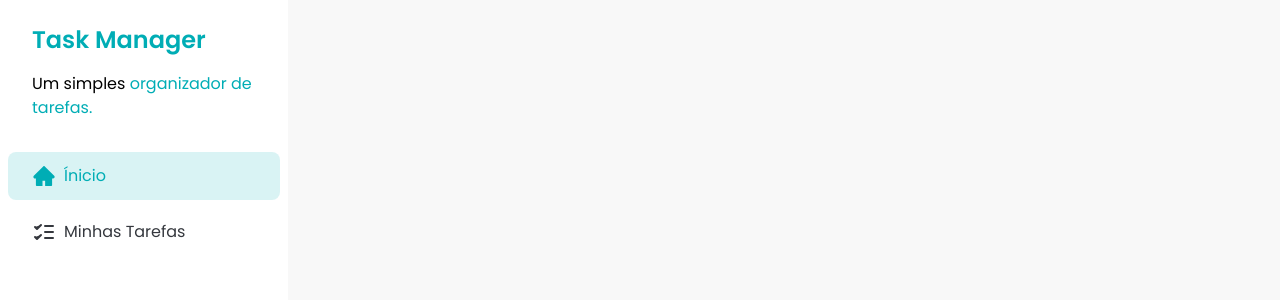
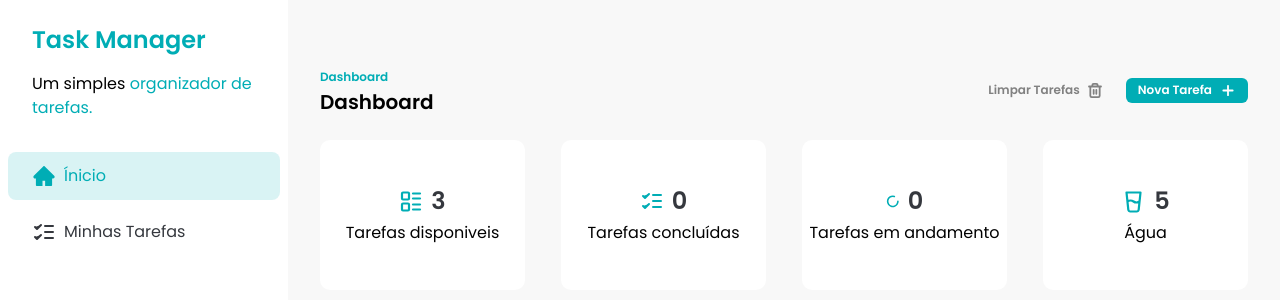
Before and after one commit to andressouza25/fsc-task-frontend, a React (Vite) app: page / in a window 1280 px wide. Shown: the top 300 px of the page. Built offline with nearby package versions, Linux system fonts and the light colour scheme; data requests are answered from the project's data file.

Commit message:
feat: add dashboard cards

```diff
--- a/db.json
+++ b/db.json
@@ -3,15 +3,22 @@
     {
       "id": "18f02dfc-a79a-4b50-b317-a6edffd29eda",
       "title": "af",
-      "time": "morning",
+      "time": "evening",
       "description": "asf",
       "status": "not_started"
     },
     {
       "id": "8b11fd91-a1c9-49bd-89bb-918f1ff6ea68",
       "title": "nova",
+      "time": "afternoon",
+      "description": "nova",
+      "status": "not_started"
+    },
+    {
+      "id": "1d2f80f7-6bc5-4232-adaf-57329c7195c7",
+      "title": "Manha",
       "time": "morning",
-      "description": "nova",
+      "description": "Teste",
       "status": "not_started"
     }
   ]
--- /dev/null
+++ b/src/components/DashboardCard.jsx
@@ -0,0 +1,15 @@
+const DashboardCard = ({ icon, mainText, secondaryText }) => {
+  return (
+    <div className="flex h-37.5 flex-col items-center justify-center gap-1 rounded-[10px] bg-white">
+      <div className="flex items-center gap-2">
+        <span className="text-brand-primary">{icon}</span>
+        <p className="text-brand-dark-blue text-2xl font-semibold">
+          {mainText}
+        </p>
+      </div>
+      {secondaryText}
+    </div>
+  )
+}
+
+export default DashboardCard
--- a/src/components/Header.jsx
+++ b/src/components/Header.jsx
@@ -1,11 +1,38 @@
-import PropTypes from 'prop-types'
+import { useState } from 'react'
 
-function Header(props) {
-  return <header className="header">{props.children}</header>
+import { AddIcon, TrashIcon } from '../assets/icons'
+import AddTaskDialog from './AddTaskDialog'
+import Button from './Button'
+
+function Header({ subtitle, title }) {
+  const [addTaskDialogIsOpen, setAddTaskDialogIsOpen] = useState(false)
+
+  return (
+    <div className="flex w-full justify-between">
+      <div>
+        <span className="text-brand-primary text-xs font-semibold">
+          {subtitle}
+        </span>
+        <h2 className="text-xl font-semibold">{title}</h2>
+      </div>
+
+      <div className="flex items-center gap-3">
+        <Button color="ghost">
+          Limpar Tarefas
+          <TrashIcon />
+        </Button>
+
+        <Button onClick={() => setAddTaskDialogIsOpen(true)}>
+          Nova Tarefa
+          <AddIcon />
+        </Button>
+
+        <AddTaskDialog
+          isOpen={addTaskDialogIsOpen}
+          handleClose={() => setAddTaskDialogIsOpen(false)}
+        />
+      </div>
+    </div>
+  )
 }
-
-Header.propTupes = {
-  children: PropTypes.node.isRequired,
-}
-
 export default Header
--- a/src/components/Tasks.jsx
+++ b/src/components/Tasks.jsx
@@ -1,23 +1,15 @@
 import { useQueryClient } from '@tanstack/react-query'
-import { useState } from 'react'
 import { toast } from 'sonner'
 
-import {
-  AddIcon,
-  CloudSunIcon,
-  MoonIcon,
-  SunIcon,
-  TrashIcon,
-} from '../assets/icons'
+import { CloudSunIcon, MoonIcon, SunIcon } from '../assets/icons'
 import { useGetTasks } from '../hooks/data/use-get-tasks'
-import AddTaskDialog from './AddTaskDialog'
-import Button from './Button'
+import { taskQueryKeys } from '../keys/queries'
+import Header from './Header'
 import TaskItem from './TaskItem'
 import TaskSeparator from './TasksSeparator'
 
 const Tasks = () => {
   const queryClient = useQueryClient()
-  const [addTaskDialogIsOpen, setAddTaskDialogIsOpen] = useState(false)
 
   const { data: tasks = [] } = useGetTasks()
 
@@ -43,37 +35,13 @@
       return { ...task, status: 'not_started' }
     })
 
-    queryClient.setQueryData(['tasks'], newTasks)
+    queryClient.setQueryData(taskQueryKeys.getAll(), newTasks)
   }
 
   return (
     <div className="w-full space-y-6 px-8 py-16">
       {/* HEADER */}
-      <div className="flex w-full justify-between">
-        <div>
-          <span className="text-brand-primary text-xs font-semibold">
-            Minhas tarefas
-          </span>
-          <h2 className="text-xl font-semibold">Minhas Tarefas</h2>
-        </div>
-
-        <div className="flex items-center gap-3">
-          <Button color="ghost">
-            Limpar Tarefas
-            <TrashIcon />
-          </Button>
-
-          <Button onClick={() => setAddTaskDialogIsOpen(true)}>
-            Nova Tarefa
-            <AddIcon />
-          </Button>
-
-          <AddTaskDialog
-            isOpen={addTaskDialogIsOpen}
-            handleClose={() => setAddTaskDialogIsOpen(false)}
-          />
-        </div>
-      </div>
+      <Header subtitle="Minhas Tarefas" title="Minhas Tarefas" />
 
       {/* LISTA */}
       <div className="rounded-xl bg-white p-6">
--- a/src/pages/Home.jsx
+++ b/src/pages/Home.jsx
@@ -1,9 +1,52 @@
+import {
+  GlassWaterIcon,
+  LoaderIcon,
+  Tasks2Icon,
+  TasksIcon,
+} from '../assets/icons'
+import DashboardCard from '../components/DashboardCard'
+import Header from '../components/Header'
 import Sidebar from '../components/Sidebar'
+import { useGetTasks } from '../hooks/data/use-get-tasks'
 
 const HomePage = () => {
+  const { data: tasks } = useGetTasks()
+
+  const inProgressTask = tasks?.filter(
+    (task) => task.status === 'in_progress'
+  ).length
+  const completedTasks = tasks?.filter(
+    (task) => task.status === 'completed'
+  ).length
+
   return (
     <div className="flex">
       <Sidebar />
+      <div className="w-full space-y-6 px-8 py-16">
+        <Header subtitle="Dashboard" title="Dashboard" />
+        <div className="grid grid-cols-4 gap-9">
+          <DashboardCard
+            icon={<Tasks2Icon />}
+            mainText={tasks?.length}
+            secondaryText="Tarefas disponiveis"
+          />
+          <DashboardCard
+            icon={<TasksIcon />}
+            mainText={completedTasks}
+            secondaryText="Tarefas concluídas"
+          />
+          <DashboardCard
+            icon={<LoaderIcon />}
+            mainText={inProgressTask}
+            secondaryText="Tarefas em andamento"
+          />
+          <DashboardCard
+            icon={<GlassWaterIcon />}
+            mainText="5"
+            secondaryText="Água"
+          />
+        </div>
+      </div>
     </div>
   )
 }
```
